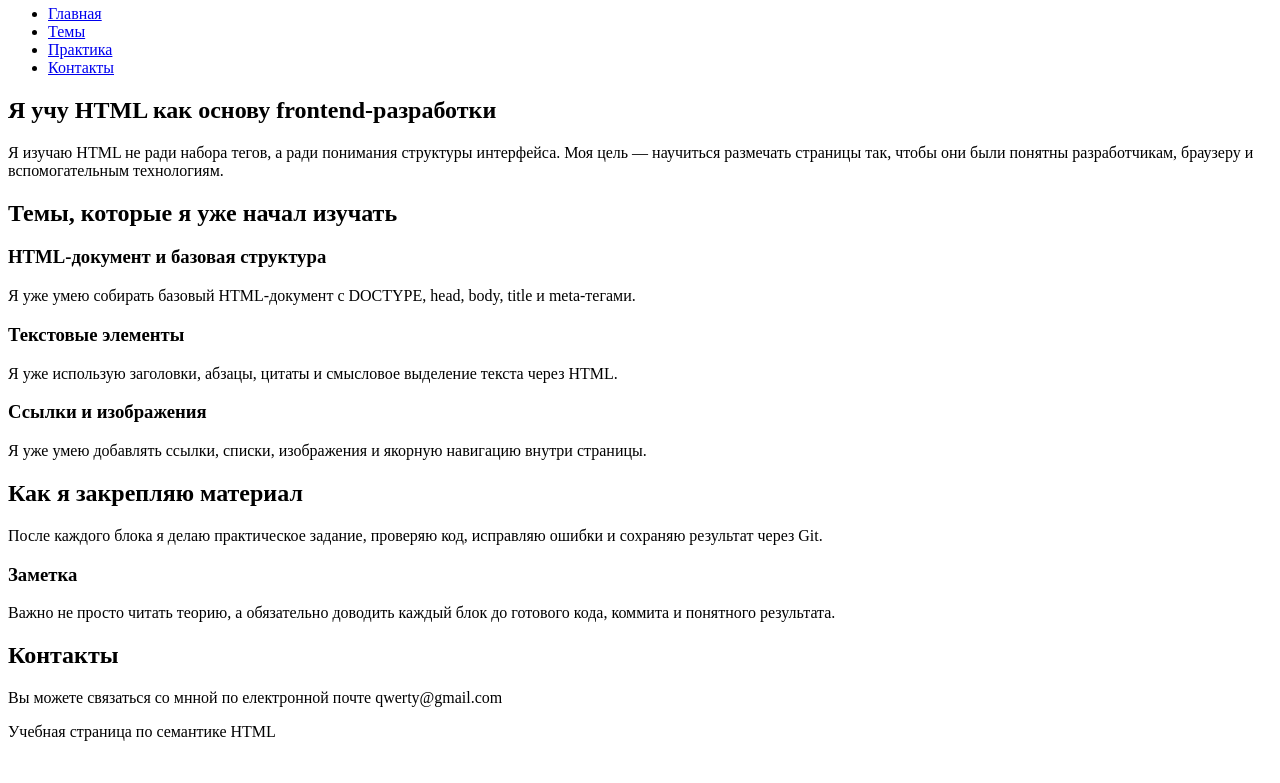
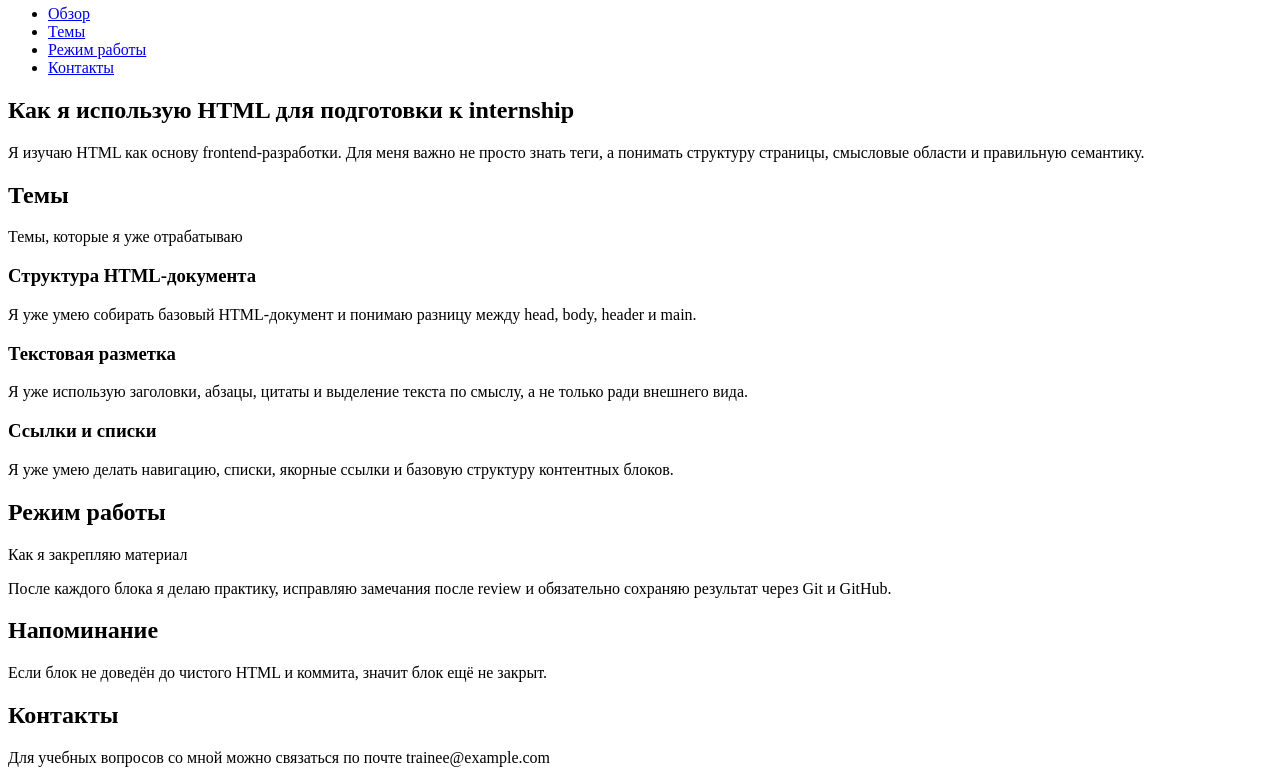
Before and after one commit to SvgNik/html-roadmap-start, a website: page index.html in a window 1280 px wide. Shown: the part 62-845 px from the top of the page. Before the commit the page ends 819 px from the top, so only its background shows below. Drawn offline with Linux system fonts and the light colour scheme.

Commit message:
block 4: landmarks and page regions

```diff
--- a/index.html
+++ b/index.html
@@ -1,84 +1,85 @@
-<!doctype html>
+<!DOCTYPE html>
 <html lang="ru">
   <head>
     <meta charset="UTF-8" />
     <meta name="viewport" content="width=device-width, initial-scale=1.0" />
-    <title>Frontend Learning Journal</title>
+    <title>HTML Internship Notes</title>
   </head>
   <body>
     <header>
-      <h2>Frontend Learning Journal</h2>
+      <h2>HTML Internship Notes</h2>
       <nav>
         <ul>
-          <li><a href="#home">Главная</a></li>
+          <li><a href="#overview">Обзор</a></li>
           <li><a href="#topics">Темы</a></li>
-          <li><a href="#practice">Практика</a></li>
+          <li><a href="#work-mode">Режим работы</a></li>
           <li><a href="#contacts">Контакты</a></li>
         </ul>
       </nav>
     </header>
 
     <main>
-      <section id="home">
-        <h1>Я учу HTML как основу frontend-разработки</h1>
+      <section id="overview">
+        <h1>Как я использую HTML для подготовки к internship</h1>
         <p>
-          Я изучаю HTML не ради набора тегов, а ради понимания структуры
-          интерфейса. Моя цель — научиться размечать страницы так, чтобы они
-          были понятны разработчикам, браузеру и вспомогательным технологиям.
+          Я изучаю HTML как основу frontend-разработки. Для меня важно не просто
+          знать теги, а понимать структуру страницы, смысловые области и
+          правильную семантику.
         </p>
       </section>
 
       <section id="topics">
-        <h2>Темы, которые я уже начал изучать</h2>
-        <article>
-          <h3>HTML-документ и базовая структура</h3>
-          <p>
-            Я уже умею собирать базовый HTML-документ с DOCTYPE, head, body,
-            title и meta-тегами.
-          </p>
-        </article>
+        <h2>Темы</h2>
+        <p>Темы, которые я уже отрабатываю</p>
 
         <article>
-          <h3>Текстовые элементы</h3>
+          <h3>Структура HTML-документа</h3>
           <p>
-            Я уже использую заголовки, абзацы, цитаты и смысловое выделение
-            текста через HTML.
+            Я уже умею собирать базовый HTML-документ и понимаю разницу между
+            head, body, header и main.
           </p>
         </article>
         <article>
-          <h3>Ссылки и изображения</h3>
+          <h3>Текстовая разметка</h3>
           <p>
-            Я уже умею добавлять ссылки, списки, изображения и якорную навигацию
-            внутри страницы.
+            Я уже использую заголовки, абзацы, цитаты и выделение текста по
+            смыслу, а не только ради внешнего вида.
+          </p>
+        </article>
+        <article>
+          <h3>Ссылки и списки</h3>
+          <p>
+            Я уже умею делать навигацию, списки, якорные ссылки и базовую
+            структуру контентных блоков.
           </p>
         </article>
       </section>
 
-      <section id="practice">
-        <h2>Как я закрепляю материал</h2>
+      <section id="work-mode">
+        <h2>Режим работы</h2>
+        <p>Как я закрепляю материал</p>
+
         <p>
-          После каждого блока я делаю практическое задание, проверяю код,
-          исправляю ошибки и сохраняю результат через Git.
+          После каждого блока я делаю практику, исправляю замечания после review
+          и обязательно сохраняю результат через Git и GitHub.
         </p>
       </section>
 
       <aside>
-        <h3>Заметка</h3>
+        <h2>Напоминание</h2>
         <p>
-          Важно не просто читать теорию, а обязательно доводить каждый блок до
-          готового кода, коммита и понятного результата.
+          Если блок не доведён до чистого HTML и коммита, значит блок ещё не
+          закрыт.
         </p>
       </aside>
     </main>
 
     <footer>
-      <section id="contacts">
-        <h2>Контакты</h2>
-        <p>
-          Вы можете связаться со мнной по електронной почте qwerty@gmail.com
-        </p>
-      </section>
-      <p>Учебная страница по семантике HTML</p>
+      <h2 id="contacts">Контакты</h2>
+      <p>
+        Для учебных вопросов со мной можно связаться по почте
+        trainee@example.com
+      </p>
     </footer>
   </body>
 </html>
```
